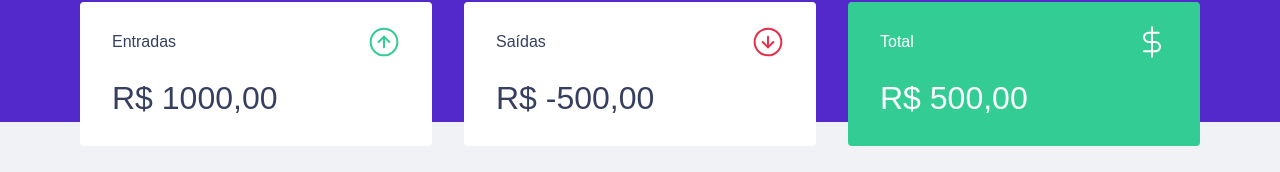
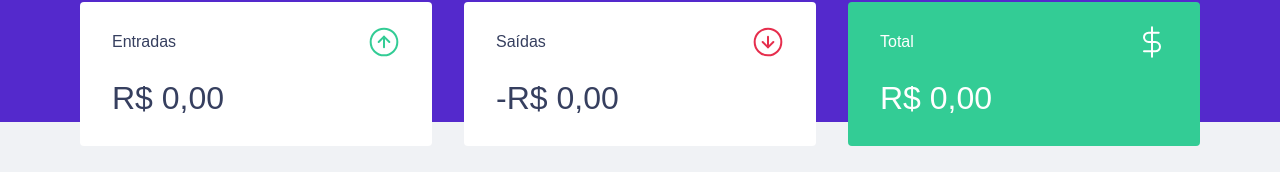
Before and after one commit to debsmalheiro/dtmoney, a React (Create React App) app: page / in a window 1280 px wide. Shown: the part 150-322 px from the top of the page. Built offline with nearby package versions, Linux system fonts and the light colour scheme; no server answers; the HTML template or start-up script is replaced by a standard one; what miragejs would draw is missing.

Commit message:
feat: calculando entradas e saidas

```diff
--- a/src/components/Summary/index.tsx
+++ b/src/components/Summary/index.tsx
@@ -10,7 +10,24 @@
 
 export function Summary() {
   const { transactions } = useContext(TransactionContext);
-  console.log(transactions);
+
+  const summary = transactions.reduce(
+    (acc, transaction) => {
+      console.log(transaction);
+
+      if (transaction.type === "deposit") {
+        acc.deposits += transaction.amount;
+        acc.total += transaction.amount;
+      } else {
+        acc.withdraws += transaction.amount;
+        acc.total -= transaction.amount;
+      }
+
+      return acc;
+    },
+    { deposits: 0, withdraws: 0, total: 0 }
+  );
+
   return (
     <Container>
       <div>
@@ -18,15 +35,25 @@
           <p>Entradas</p>
           <img src={incomeImg} alt="Entradas" />
         </header>
-        <strong>R$ 1000,00</strong>
+        <strong>
+          {new Intl.NumberFormat("pt-BR", {
+            style: "currency",
+            currency: "BRL",
+          }).format(summary.deposits)}
+        </strong>
       </div>
 
       <div>
         <header>
           <p>Saídas</p>
           <img src={outcomeImg} alt="Entradas" />
-        </header>{" "}
-        <strong>R$ -500,00</strong>
+        </header>
+        <strong>
+          -{new Intl.NumberFormat("pt-BR", {
+            style: "currency",
+            currency: "BRL",
+          }).format(summary.withdraws)}
+        </strong>
       </div>
 
       <div className="highlight-background">
@@ -34,7 +61,12 @@
           <p>Total</p>
           <img src={totalImg} alt="Entradas" />
         </header>
-        <strong>R$ 500,00</strong>
+        <strong>
+          {new Intl.NumberFormat("pt-BR", {
+            style: "currency",
+            currency: "BRL",
+          }).format(summary.total)}
+        </strong>
       </div>
     </Container>
   );
--- a/src/index.tsx
+++ b/src/index.tsx
@@ -14,7 +14,7 @@
         {
           id: 1,
           title: 'Dev',
-          type: 'deposity',
+          type: 'deposit',
           category: 'Trabalho',
           amount: 3500,
           createdAt: new Date('2022-05-25 19:28:00')
```
